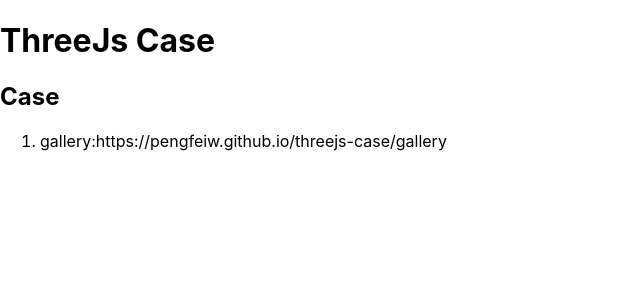
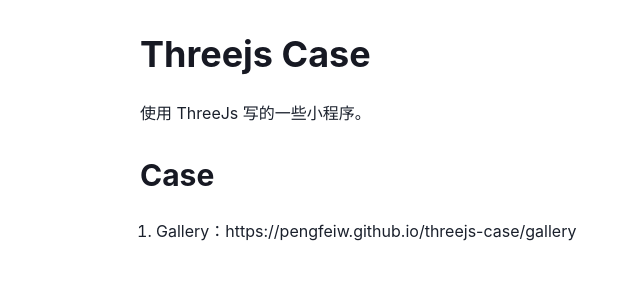
Before and after one commit to pengfeiw/threejs-case, a Next.js app: page / in a window 1280 px wide. Shown: the top 300 px of the page, without its empty margins (0-640 px from the left). Built offline with nearby package versions, Linux system fonts and the light colour scheme.

Commit message:
update homepage

```diff
--- a/package.json
+++ b/package.json
@@ -9,14 +9,16 @@
         "lint": "next lint"
     },
     "dependencies": {
-        "lodash": "^4.17.21",
+        "@chakra-ui/react": "^1.7.4",
+        "@emotion/react": "^11.7.1",
+        "@emotion/styled": "^11.6.0",
+        "framer-motion": "^5.6.0",
         "next": "12.0.7",
         "react": "17.0.2",
         "react-dom": "17.0.2",
         "three": "^0.136.0"
     },
     "devDependencies": {
-        "@types/lodash": "^4.14.178",
         "@types/node": "17.0.8",
         "@types/react": "17.0.38",
         "@types/three": "^0.136.1",
--- /dev/null
+++ b/src/components/primitives/typography.tsx
@@ -0,0 +1,58 @@
+/* eslint-disable react-hooks/rules-of-hooks */
+import React from "react"
+import {
+    Text,
+    useColorMode,
+    BoxProps,
+    Heading as ChakraHeading,
+    HeadingProps as ChakraHeadingProps,
+} from "@chakra-ui/react"
+
+const headingColors = {
+    light: "gray.900",
+    dark: "gray.200"
+}
+
+export interface HeadingProps extends ChakraHeadingProps {
+    linkable?: boolean
+}
+
+const Heading: React.FC<HeadingProps> = ({
+    linkable = false,
+    children,
+    ...props
+}) => {
+    const {colorMode} = useColorMode()
+    return (
+        <ChakraHeading
+            mt={8}
+            mb={6}
+            lineHeight={1.25}
+            color={headingColors[colorMode]}
+            css={
+                linkable
+                    ? {
+                        scrollMarginTop: "100px",
+                        scrollSnapMargin: "100px", // Safari
+                        "&[id]:hover a": {opacity: 0.25},
+                        "&[id]:hover a:hover": {opacity: 1}
+                    }
+                    : {}
+            }
+            textStyle={props.as as string}
+            {...props}
+        >
+            {children}
+        </ChakraHeading>
+    )
+}
+
+type P = HeadingProps
+
+export const H1: React.FC<P> = p => <Heading as="h1" size="xl" {...p} />
+export const H2: React.FC<P> = p => <Heading as="h2" size="lg" {...p} />
+export const H3: React.FC<P> = p => <Heading as="h3" size="md" {...p} />
+export const H4: React.FC<P> = p => <Heading as="h4" size="sm" {...p} />
+export const H5: React.FC<P> = p => <Heading as="h5" size="xs" {...p} />
+export const H6: React.FC<P> = p => <Heading as="h6" size="2xs" {...p} />
+export const Paragraph = (p: BoxProps) => <Text as="p" mb={8} {...p} />
--- a/src/pages/_app.tsx
+++ b/src/pages/_app.tsx
@@ -1,8 +1,13 @@
 import '../styles/globals.css'
 import type {AppProps} from 'next/app'
+import {ChakraProvider} from '@chakra-ui/react'
 
 function MyApp({Component, pageProps}: AppProps) {
-    return <Component {...pageProps} />
+    return (
+        <ChakraProvider>
+            <Component {...pageProps} />
+        </ChakraProvider>
+    )
 }
 
 export default MyApp
--- a/src/pages/index.tsx
+++ b/src/pages/index.tsx
@@ -1,23 +1,24 @@
 import type {NextPage} from "next";
+import {Box, OrderedList, ListItem, Link} from "@chakra-ui/react";
+import {H1, H2, Paragraph} from "src/components/primitives/typography";
+import {getPathWithPrefix} from "src/util";
 
 const Home: NextPage = () => {
     return (
-        <div>
-            <h1>ThreeJs Case</h1>
-            <div>
-                <h2>Case</h2>
-                <div>
-                    <ol>
-                        <li>
-                            gallery:
-                            <a href="https://pengfeiw.github.io/threejs-case/gallery">
-                                https://pengfeiw.github.io/threejs-case/gallery
-                            </a>
-                        </li>
-                    </ol>
-                </div>
-            </div>
-        </div>
+        <Box
+            maxW={1000}
+            m="0 auto"
+        >
+            <H1>Threejs Case</H1>
+            <Paragraph>使用 ThreeJs 写的一些小程序。</Paragraph>
+            <H2>Case</H2>
+            <OrderedList>
+                <ListItem>
+                    Gallery：
+                    <Link href={getPathWithPrefix("/gallery")}>https://pengfeiw.github.io/threejs-case/gallery</Link>
+                </ListItem>
+            </OrderedList>
+        </Box>
     );
 }
 
--- a/src/styles/globals.css
+++ b/src/styles/globals.css
@@ -1,14 +1,17 @@
+* {
+    padding: 0;
+    margin: 0;
+}
+
 html,
 body {
-    padding: 0;
-    margin: 0;
     font-family: -apple-system, BlinkMacSystemFont, Segoe UI, Roboto, Oxygen,
         Ubuntu, Cantarell, Fira Sans, Droid Sans, Helvetica Neue, sans-serif;
 }
 
 body {
-    height: 100vh;
-    width: 100vw;
+    height: 100%;
+    width: 100%;
 }
 
 #__next {
@@ -16,11 +19,6 @@
     width: 100%;
 }
 
-a {
-    color: inherit;
-    text-decoration: none;
-}
-
 * {
     box-sizing: border-box;
 }
```
Also changed, not shown: 1 other file (tests, documents, lock files or other folders).
